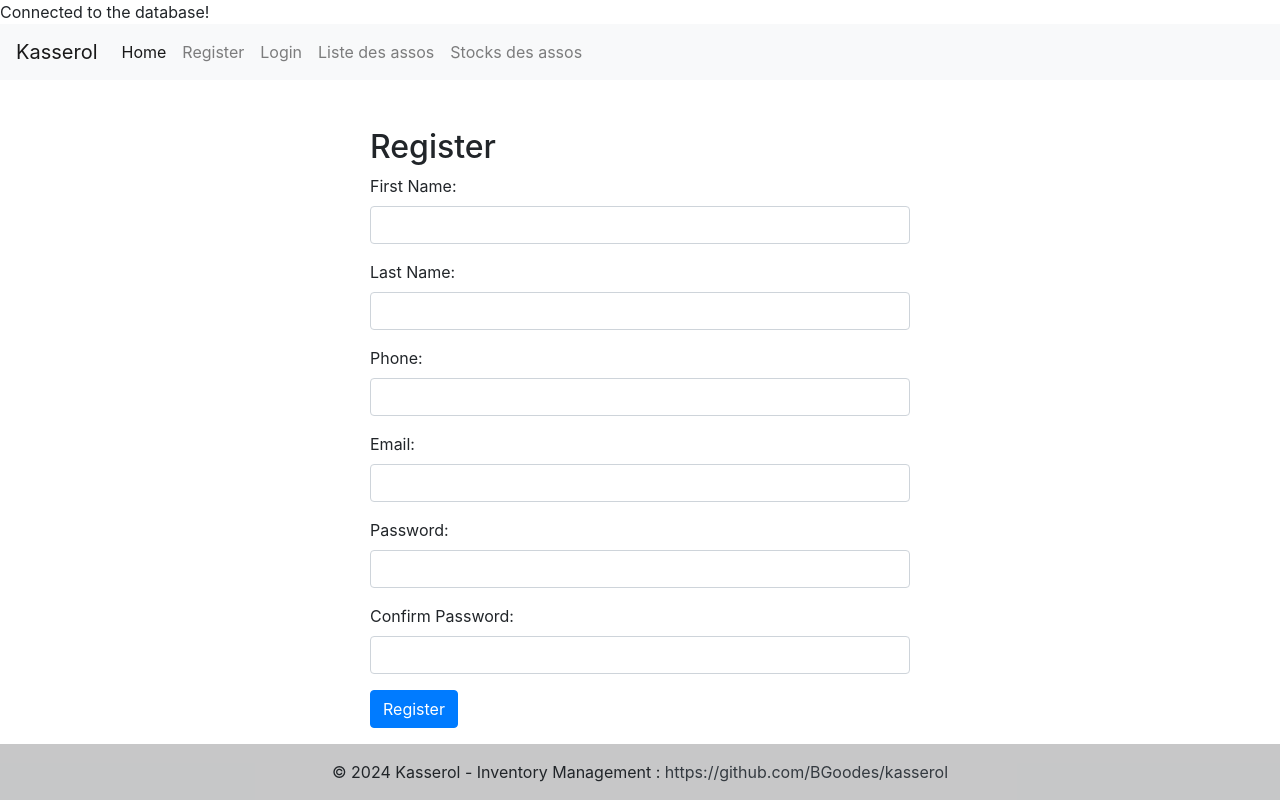
After one commit to BGoodes/kasserol, a PHP site: page /register.php in a window 1280 px wide. The commit adds this page. Run offline with PHP 8.4, Linux system fonts and the light colour scheme.

Commit message:
:sparkles: Made a bunch of empty files and organized them, added menu in header.php, Make user.php for the technical part, database.php that handle the connection to the db with pdo, and made a registration system and front endd w serialization

```diff
--- /dev/null
+++ b/src/assets/models/user.php
@@ -0,0 +1,82 @@
+<?php
+
+class User {
+    private $conn;
+
+    public function __construct($conn) {
+        $this->conn = $conn;
+    }
+
+    public function registerUser($firstName, $lastName, $email, $password, $phone) {
+        // Sanitize input data
+        $firstName = $this->filterStringPolyfill($firstName);
+        $lastName = $this->filterStringPolyfill($lastName);
+        $email = $this->filterEmailPolyfill($email);
+        $phone = $this->filterStringPolyfill($phone);
+
+        // Additional validation if needed (e.g., check if email is valid)
+        if (empty($firstName) || empty($lastName) || empty($email) || empty($password) || empty($phone)) {
+            return false;
+        }
+
+        // Hash the password before storing it in the database
+        $hash = password_hash($password, PASSWORD_BCRYPT);
+
+        // SQL query to insert user data
+        $query = "INSERT INTO users (firstName, lastName, hash, email, phone) VALUES (?, ?, ?, ?, ?)";
+        $stmt = $this->conn->prepare($query);
+
+        // Bind parameters
+        $stmt->bindParam(1, $firstName);
+        $stmt->bindParam(2, $lastName);
+        $stmt->bindParam(3, $hash);
+        $stmt->bindParam(4, $email);
+        $stmt->bindParam(5, $phone);
+
+        // Execute the query
+        if ($stmt->execute()) {
+            return true;
+        } else {
+            return false;
+        }
+    }
+
+
+
+    public function loginUser($email, $password) {
+        $query = "SELECT id, hash FROM users WHERE email = :email";
+        $stmt = $this->conn->prepare($query);
+        $stmt->bindParam(':email', $email);
+        $stmt->execute();
+
+        $user = $stmt->fetch(PDO::FETCH_ASSOC);
+
+        if (!$user || !password_verify($password, $user['hash'])) {
+            return false; // Invalid email or password
+        }
+
+        return $user['id']; // Return user ID on successful login
+    }
+
+    public function emailExists($email) {
+        $query = "SELECT id FROM users WHERE email = :email";
+        $stmt = $this->conn->prepare($query);
+        $stmt->bindParam(':email', $email);
+        $stmt->execute();
+
+        return $stmt->fetch(PDO::FETCH_ASSOC) !== false;
+    }
+
+    private function filterStringPolyfill(string $string): string
+    {
+        $str = preg_replace('/\x00|<[^>]*>?/', '', $string);
+        return str_replace(["'", '"'], ['&#39;', '&#34;'], $str);
+    }
+
+    private function filterEmailPolyfill(string $email): string
+    {
+        return filter_var($email, FILTER_SANITIZE_EMAIL);
+    }
+}
+
+?>
--- a/src/components/header.php
+++ b/src/components/header.php
@@ -10,6 +10,22 @@
             <li class="nav-item active">
                 <a class="nav-link" href="index.php">Home</a>
             </li>
+
+            <!-- Ajout des liens vers les pages publiques -->
+            <li class="nav-item">
+                <a class="nav-link" href="register.php">Register</a>
+            </li>
+            <li class="nav-item">
+                <a class="nav-link" href="login.php">Login</a>
+            </li>
+            <li class="nav-item">
+                <a class="nav-link" href="list_associations.php">Liste des assos</a>
+            </li>
+            <li class="nav-item">
+                <a class="nav-link" href="association_stocks.php">Stocks des assos</a>
+            </li>
+            <!-- Fin des liens vers les pages publiques -->
+
         </ul>
     </div>
 </nav>
--- /dev/null
+++ b/src/config/database.php
@@ -0,0 +1,19 @@
+<?php
+
+// Définir les informations de connexion à la base de données
+$host = 'db';
+$db_name = 'kasserol_db';
+$username = 'devuser';
+$password = 'devpass';
+
+try {
+    // Créer une connexion PDO à la base de données
+    $conn = new PDO("mysql:host=$host;port=3306;dbname=$db_name", $username, $password);
+    $conn->setAttribute(PDO::ATTR_ERRMODE, PDO::ERRMODE_EXCEPTION);
+    echo 'Connected to the database!';
+} catch (PDOException $exception) {
+    echo 'Erreur de connexion à la base de données : ' . $exception->getMessage();
+    die();
+}
+
+?>
--- /dev/null
+++ b/src/register.php
@@ -0,0 +1,138 @@
+<?php
+include_once 'config/database.php';
+include_once 'assets/models/user.php';
+
+// Initialize error variables
+$firstNameErr = $lastNameErr = $emailErr = $passwordErr = $confirmPasswordErr = $phoneErr = "";
+
+// Check if email, firstName, lastName, password, and phone keys exist in $_POST
+if ($_SERVER["REQUEST_METHOD"] == "POST") {
+    // Create an instance of the User class
+    $user = new User($conn);
+
+    // Continue with the registration process
+    $firstName = isset($_POST['firstName']) ? $_POST['firstName'] : "";
+    $lastName = isset($_POST['lastName']) ? $_POST['lastName'] : "";
+    $email = isset($_POST['email']) ? $_POST['email'] : "";
+    $password = isset($_POST['password']) ? $_POST['password'] : "";
+    $confirmPassword = isset($_POST['confirmPassword']) ? $_POST['confirmPassword'] : "";
+    $phone = isset($_POST['phone']) ? $_POST['phone'] : "";
+
+    // Validate form fields and set error messages
+    if (empty($firstName)) {
+        $firstNameErr = "First Name is required";
+    }
+
+    if (empty($lastName)) {
+        $lastNameErr = "Last Name is required";
+    }
+
+    if (empty($email)) {
+        $emailErr = "Email is required";
+    } elseif (!filter_var($email, FILTER_VALIDATE_EMAIL)) {
+        $emailErr = "Invalid email format";
+    }
+
+    if (empty($password)) {
+        $passwordErr = "Password is required";
+    } elseif (strlen($password) < 6) {
+        $passwordErr = "Password must be at least 6 characters long";
+    }
+
+    if (empty($confirmPassword)) {
+        $confirmPasswordErr = "Confirm Password is required";
+    } elseif ($password !== $confirmPassword) {
+        $confirmPasswordErr = "Passwords do not match";
+    }
+
+    if (empty($phone)) {
+        $phoneErr = "Phone number is required";
+    } elseif (!preg_match("/^[0-9]{10}$/", $phone)) {
+        $phoneErr = "Invalid phone number format";
+    }
+
+    // Check if there are no errors before proceeding
+    if (empty($firstNameErr) && empty($lastNameErr) && empty($emailErr) && empty($passwordErr) && empty($confirmPasswordErr) && empty($phoneErr)) {
+        // Perform user registration using the User class methods
+        $registrationResult = $user->registerUser($firstName, $lastName, $email, $password, $phone);
+
+        if ($registrationResult) {
+            echo 'Registration successful!';
+        } else {
+            echo 'Registration failed. Please try again.';
+        }
+    }
+}
+
+?>
+
+
+
+<!DOCTYPE html>
+<html lang="en">
+<head>
+    <meta charset="UTF-8">
+    <meta name="viewport" content="width=device-width, initial-scale=1.0">
+    <link rel="stylesheet" href="https://cdn.jsdelivr.net/npm/bootstrap@4.3.1/dist/css/bootstrap.min.css" integrity="sha384-ggOyR0iXCbMQv3Xipma34MD+dH/1fQ784/j6cY/iJTQUOhcWr7x9JvoRxT2MZw1T" crossorigin="anonymous">
+    <link rel="stylesheet" href="assets">
+
+    <title>Kasserol - Register</title>
+</head>
+<body>
+    <?php include 'components/header.php'; ?>
+
+    <div class="container">
+        <div class="row mt-5">
+            <div class="col-md-6 offset-md-3">
+                <h2>Register</h2>
+                <form method="POST" action="<?php echo htmlspecialchars($_SERVER['PHP_SELF']); ?>">
+                <div class="form-group">
+                        <label for="firstName">First Name:</label>
+                        <input type="text" class="form-control" name="firstName" value="<?php echo isset($firstName) ? $firstName : ''; ?>">
+                        <span class="text-danger"><?php echo isset($firstNameErr) ? $firstNameErr : ''; ?></span>
+                    </div>
+
+                    <div class="form-group">
+                        <label for="lastName">Last Name:</label>
+                        <input type="text" class="form-control" name="lastName" value="<?php echo isset($lastName) ? $lastName : ''; ?>">
+                        <span class="text-danger"><?php echo isset($lastNameErr) ? $lastNameErr : ''; ?></span>
+                    </div>
+
+                    <div class="form-group">
+                        <label for="phone">Phone:</label>
+                        <input type="text" class="form-control" name="phone" value="<?php echo isset($phone) ? $phone : ''; ?>">
+                        <span class="text-danger"><?php echo isset($phoneErr) ? $phoneErr : ''; ?></span>
+                    </div>
+
+
+                    <div class="form-group">
+                        <label for="email">Email:</label>
+                        <input type="email" class="form-control" name="email" value="<?php echo isset($email) ? $email : ''; ?>">
+                        <span class="text-danger"><?php echo isset($emailErr) ? $emailErr : ''; ?></span>
+                    </div>
+
+                    <div class="form-group">
+                        <label for="password">Password:</label>
+                        <input type="password" class="form-control" name="password">
+                        <span class="text-danger"><?php echo $passwordErr; ?></span>
+                    </div>
+
+                    <div class="form-group">
+                        <label for="confirmPassword">Confirm Password:</label>
+                        <input type="password" class="form-control" name="confirmPassword">
+                        <span class="text-danger"><?php echo $confirmPasswordErr; ?></span>
+                    </div>
+
+                    <button type="submit" class="btn btn-primary">Register</button>
+                </form>
+            </div>
+        </div>
+    </div>
+
+    <?php include 'components/footer.php'; ?>
+
+    <script src="https://code.jquery.com/jquery-3.3.1.slim.min.js" integrity="sha384-q8i/X+965DzO0rT7abK41JStQIAqVgRVzpbzo5smXKp4YfRvH+8abtTE1Pi6jizo" crossorigin="anonymous"></script>
+    <script src="https://cdn.jsdelivr.net/npm/popper.js@1.14.7/dist/umd/popper.min.js" integrity="sha384-UO2eT0CpHqdSJQ6hJty5KVphtPhzWj9WO1clHTMGa3JDZwrnQq4sF86dIHNDz0W1" crossorigin="anonymous"></script>
+    <script src="https://cdn.jsdelivr.net/npm/bootstrap@4.3.1/dist/js/bootstrap.min.js" integrity="sha384-JjSmVgyd0p3pXB1rRibZUAYoIIy6OrQ6VrjIEaFf/nJGzIxFDsf4x0xIM+B07jRM" crossorigin="anonymous"></script>
+</body>
+</html>
```
Also changed, not shown: src/list_assos.php (added), src/login.php (added), src/registered_adm/add_remove_association.php (added), src/registered_asso/add_material.php (added), src/registered_asso/remove_material.php (added), src/registered_user/account_home.php (added), src/registered_user/borrow.php (added), src/registered_user/return.php (added), src/stocks_assos.php (added).
